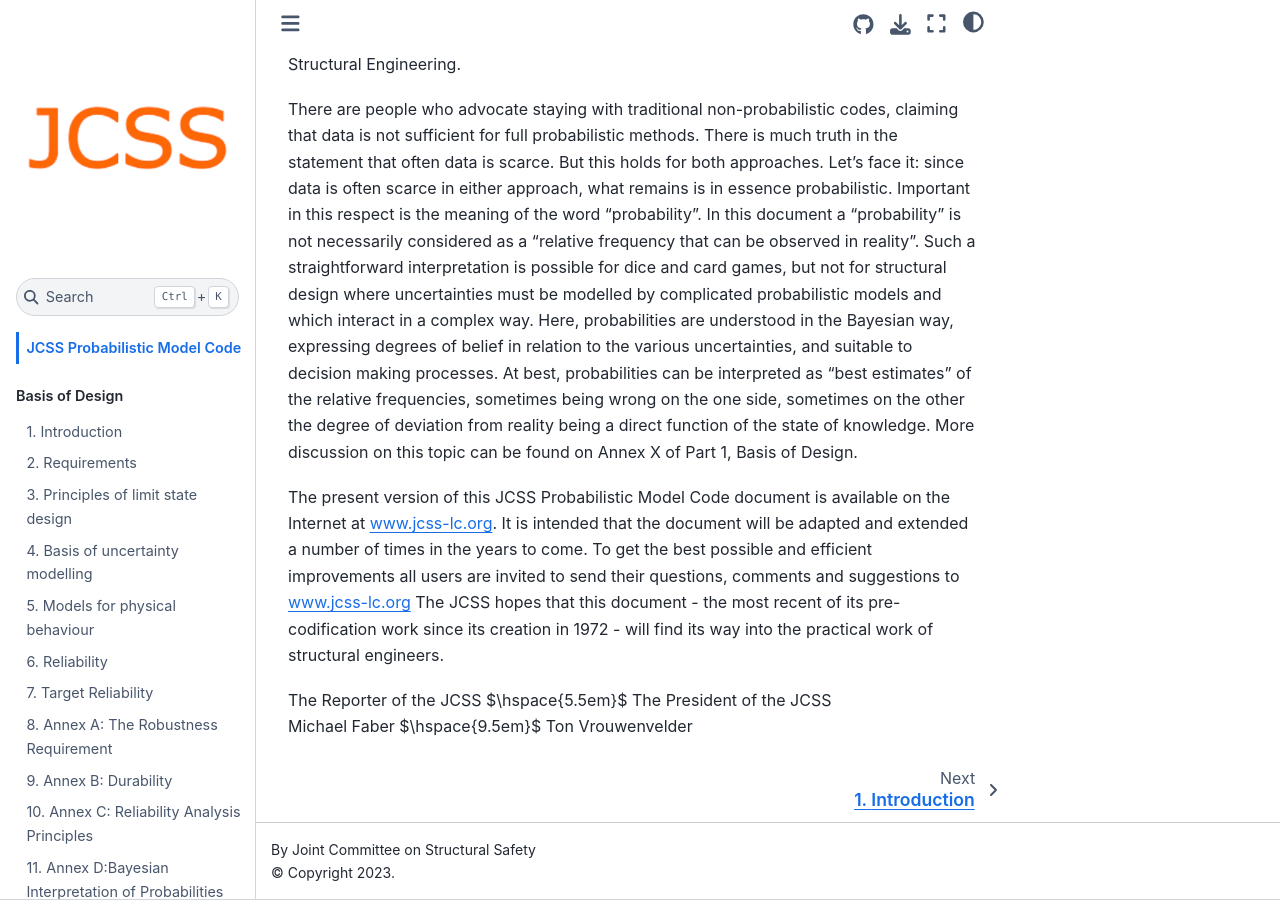
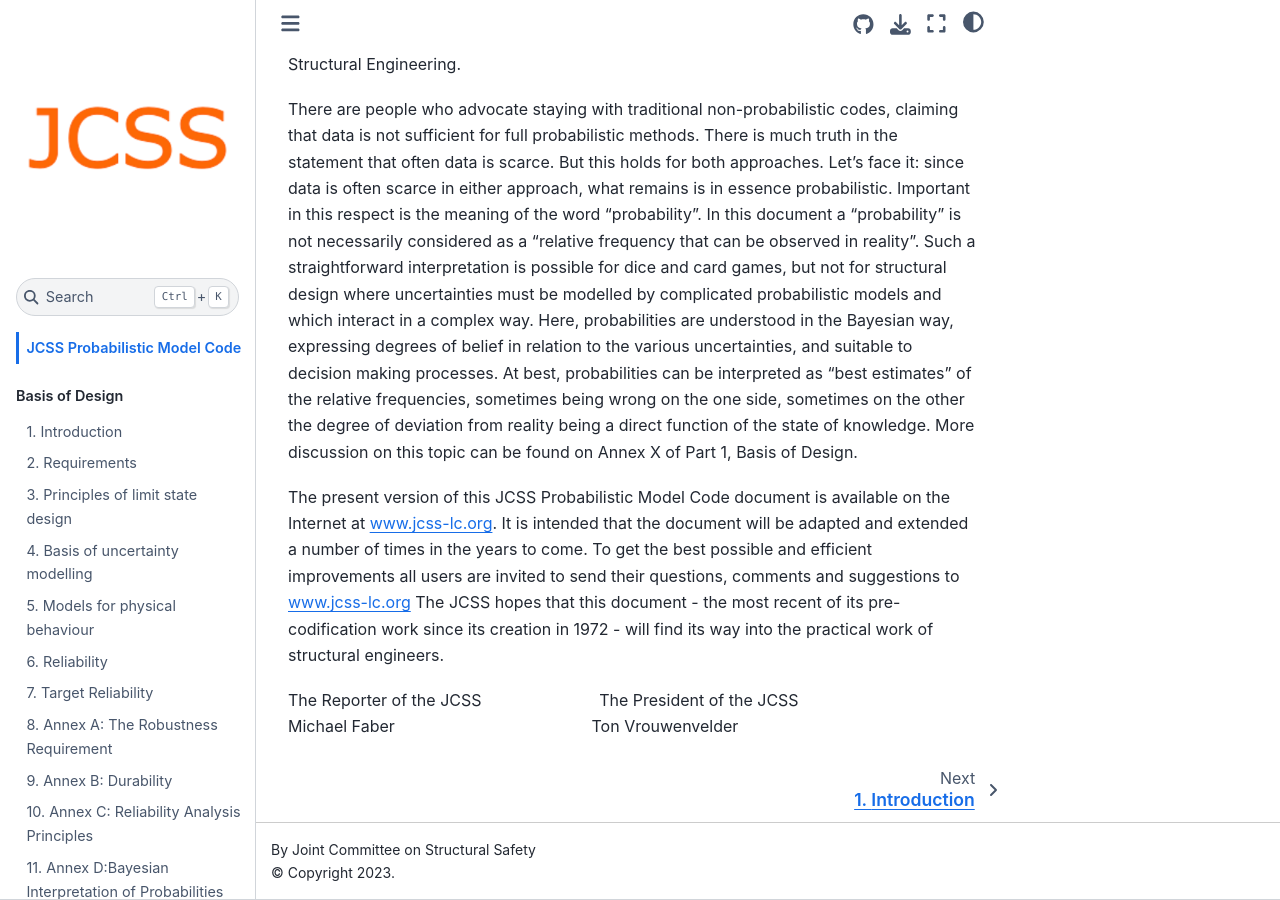
Before and after one commit to JCSS-PMC/PMC, a Jupyter Book: the page built from part-00/intro.md, in a window 1280 px wide and 900 px high, scrolled down 622 px. Built offline with Jupyter Book 1.0.4 settings and Sphinx 7.4.7 and the Sphinx Book theme 1.1.4, drawn with Linux system fonts in a browser that asks for light colours; some of the changed lines change nothing that is shown.

Commit message:
Updated config.yml file to render dollarmath
Config.yml file updated(myst_extended_syntax: true removed) to render inline dollarmath equations

```diff
--- a/_config.yml
+++ b/_config.yml
@@ -17,7 +17,10 @@
   extra_navbar: ""
 
 parse:
-  myst_extended_syntax: true
+  # myst_extended_syntax: true
+  myst_enable_extensions:
+    - amsmath
+    - dollarmath
 
 
 bibtex_bibfiles:
```
